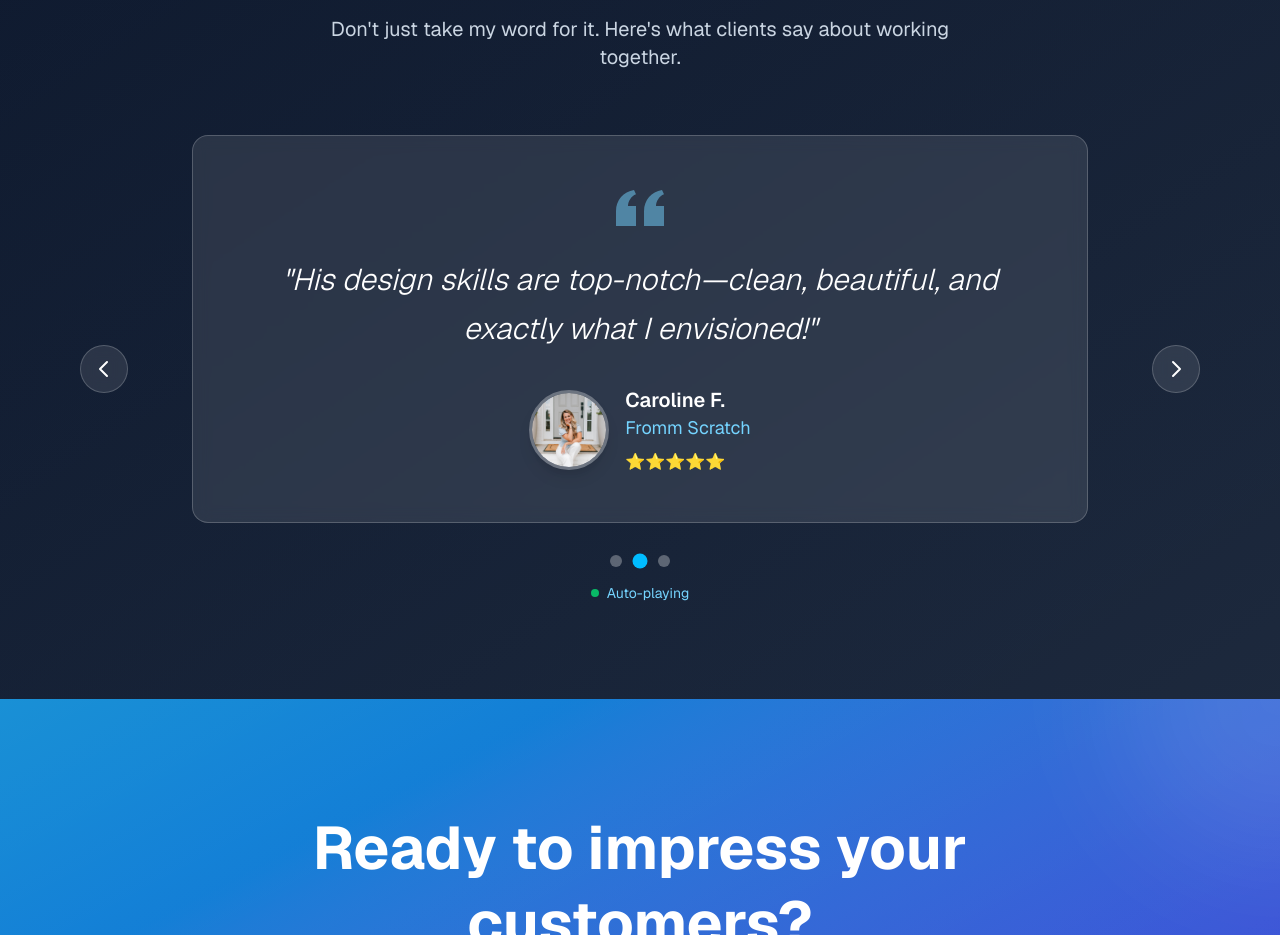
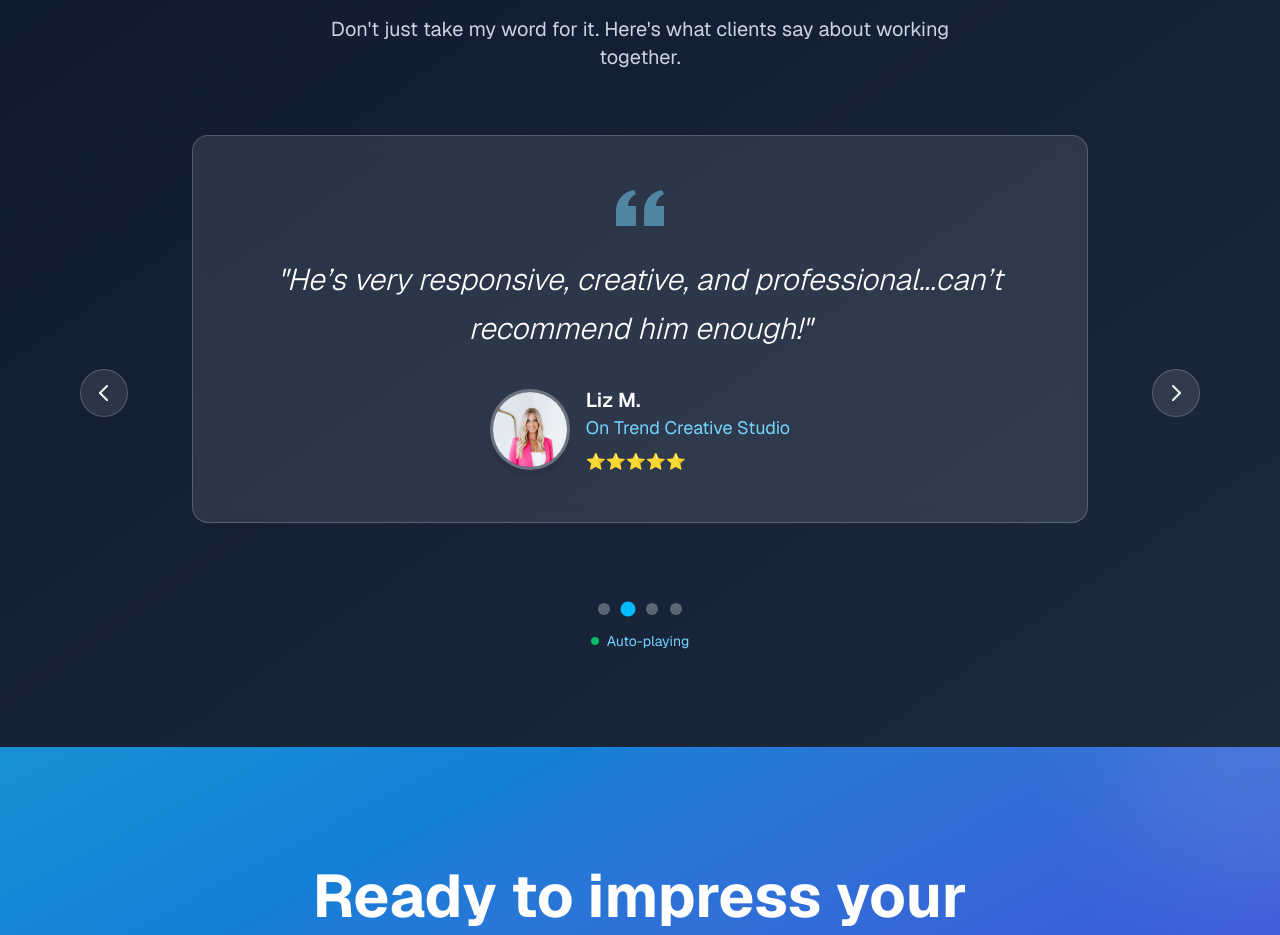
Before and after one commit to aidanpatrickkane/made-by-kane, a Next.js app: page / in a window 1280 px wide. Shown: the part 2820-3755 px from the top of the page. Built offline with nearby package versions, Linux system fonts and the light colour scheme.

Commit message:
juicing mor

```diff
--- a/enhanced-landing-page.tsx
+++ b/enhanced-landing-page.tsx
@@ -106,6 +106,12 @@ const additionalProjects = [
 const allProjects = [...featuredProjects, ...additionalProjects]
 
 const testimonials: Testimonial[] = [
+  {
+    quote: "Aidan has been unbelievable to work with. The website exceeded my expectations and was done in a very timely manner.",
+    author: "Cole E.",
+    company: "North Jackson Contractors",
+    avatar: "/cole-elrod-headshot.png",
+  },
   {
     quote: "He’s very responsive, creative, and professional...can’t recommend him enough!",
     author: "Liz M.",
```
Also changed, not shown: public/cole-elrod-headshot.png (added).
